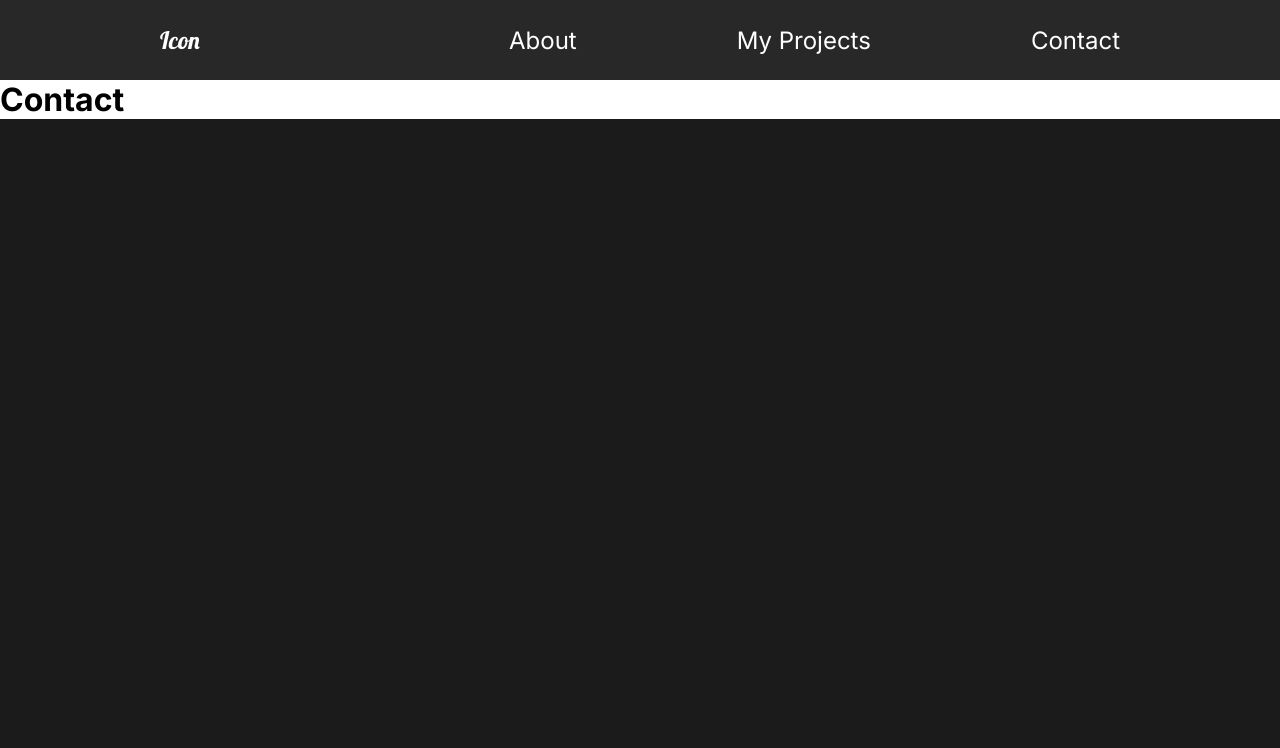
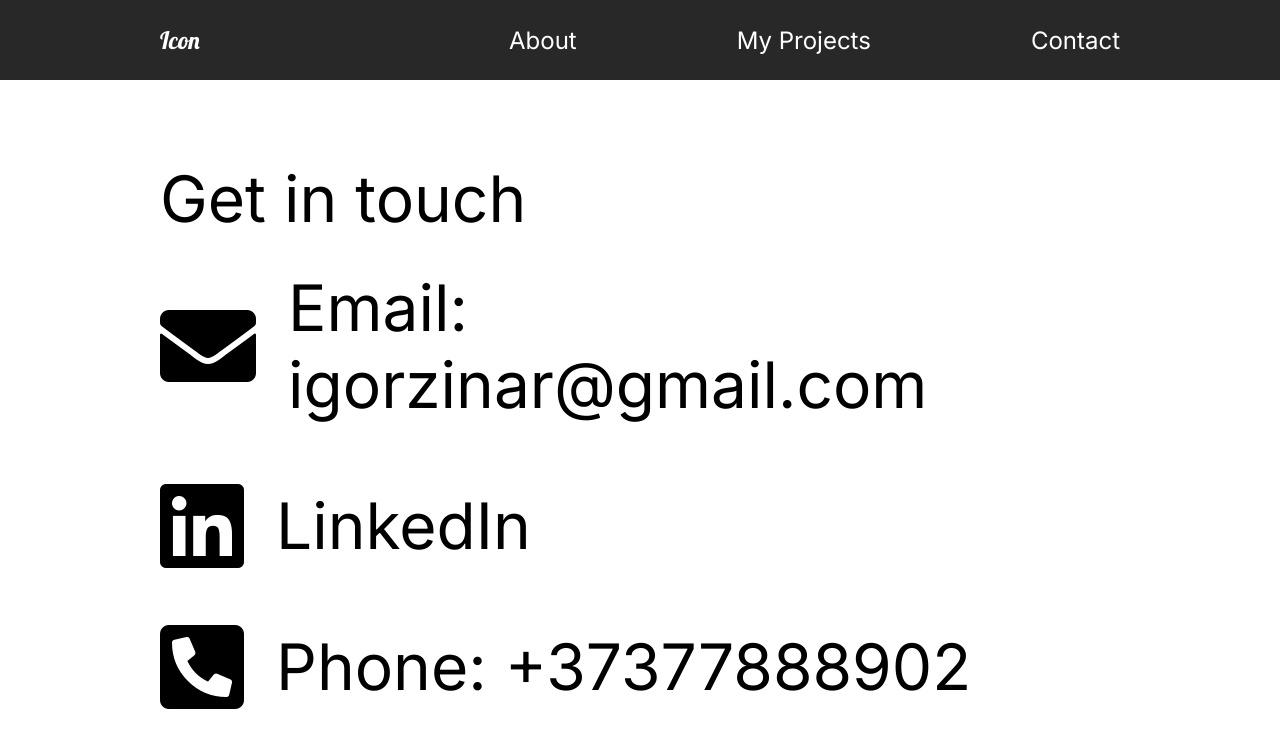
Before and after one commit to igorzinar/portfolio-react, a React (Create React App) app: page /contact in a window 1280 px wide. Shown: the top 748 px of the page. Built offline with nearby package versions, Linux system fonts and the light colour scheme.

Commit message:
fix horizontal scroll and every page scroll up when go to anover

```diff
--- a/public/index.html
+++ b/public/index.html
@@ -10,6 +10,12 @@
       content="Web site created using create-react-app"
     />
     <link rel="icon" href="mylogo.png" />
+    <link
+      rel="stylesheet"
+      href="https://cdnjs.cloudflare.com/ajax/libs/font-awesome/5.15.1/css/all.min.css"
+      integrity="sha512-+4zCK9k+qNFUR5X+cKL9EIR+ZOhtIloNl9GIKS57V1MyNsYpYcUrUeQc9vNfzsWfV28IaLL3i96P9sdNyeRssA=="
+      crossorigin="anonymous"
+    />
 
     <link
       href="https://fonts.googleapis.com/css2?family=Inter:wght@400;700&family=Lobster&display=swap"
--- a/src/App.js
+++ b/src/App.js
@@ -18,6 +18,7 @@ function App() {
   return (
     <div className="App">
       <GlobalStyle />
+
       <Nav />
       <AnimatePresence exitBeforeEnter>
         <Switch location={location} key={location.pathname}>
--- a/src/animation.js
+++ b/src/animation.js
@@ -89,3 +89,8 @@ export const scrollReveal = {
     transition: { duration: 1 },
   },
 }
+
+export const iconHover = {
+  hidden: {},
+  show: { scale: 1.2, color: ' #000', duration: 1 },
+}
--- a/src/components/AboutSection.js
+++ b/src/components/AboutSection.js
@@ -13,7 +13,7 @@ const AboutSection = () => {
       <Description>
         <motion.div>
           <Hide>
-            <motion.h2 variants={titleAnim}>I work to make</motion.h2>
+            <motion.h2 variants={titleAnim}>I like to make</motion.h2>
           </Hide>
           <Hide>
             <motion.h2 variants={titleAnim}>
--- a/src/components/GlobalStyle.js
+++ b/src/components/GlobalStyle.js
@@ -13,7 +13,10 @@ font-family: 'Lobster', cursive; */
 body {
     background: #1b1b1b;
     font-family: 'Inter', sans-serif;
+    overflow-x: hidden;
 }
+
+
 
 button {
     font-weight:bold;
@@ -61,5 +64,7 @@ button {
         line-height:150%;
     }
     font-size:1.4rem;
+
+
 `
 export default GlobalStyle
--- a/src/components/Nav.js
+++ b/src/components/Nav.js
@@ -33,6 +33,9 @@ const StyledNav = styled.nav`
   padding: 1rem 10rem;
   margin: auto;
   background: #282828;
+  position: sticky;
+  top: 0;
+  z-index: 10;
   a {
     color: #fff;
     text-decoration: none;
--- /dev/null
+++ b/src/components/ScrollTop.js
@@ -0,0 +1,17 @@
+import { useEffect } from 'react'
+import { useLocation } from 'react-router-dom'
+
+const ScrollTop = () => {
+  const { pathname } = useLocation()
+  console.log(pathname)
+
+  useEffect(() => {
+    window.scroll({
+      top: 0,
+      left: 0,
+    })
+  }, [pathname])
+  return null
+}
+
+export default ScrollTop
--- a/src/pages/AboutMe.js
+++ b/src/pages/AboutMe.js
@@ -6,7 +6,7 @@ import FaqSection from '../components/FaqSection'
 // Animations
 import { motion } from 'framer-motion'
 import { pageAnimation } from '../animation'
-
+import ScrollTop from '../components/ScrollTop'
 function AboutMe() {
   return (
     <motion.div
@@ -18,6 +18,7 @@ function AboutMe() {
       <AboutSection />
       <TechnologiesSection />
       <FaqSection />
+      <ScrollTop />
     </motion.div>
   )
 }
--- a/src/pages/Contact.js
+++ b/src/pages/Contact.js
@@ -1,20 +1,133 @@
 import React from 'react'
 // Animations
 import { motion } from 'framer-motion'
-import { pageAnimation } from '../animation'
+import { pageAnimation, titleAnim } from '../animation'
+import styled from 'styled-components'
 
 const Contact = () => {
   return (
-    <motion.div
+    <ContactStyle
       exit="exit"
       variants={pageAnimation}
       initial="hidden"
       animate="show"
       style={{ background: '#fff' }}
     >
-      <h1>Contact</h1>
-    </motion.div>
+      <Title>
+        <Hide>
+          <motion.h2 variants={titleAnim}> Get in touch</motion.h2>
+        </Hide>
+        <div>
+          <Hide>
+            <Social variants={titleAnim}>
+              <a href="mailto:igorzinar@gmail.com">
+                <i className="fas fa-envelope fa-4x"></i>
+              </a>
+
+              <a href="mailto:igorzinar@gmail.com">
+                <h2>Email: igorzinar@gmail.com </h2>
+              </a>
+            </Social>
+          </Hide>
+          <Hide>
+            <Social variants={titleAnim}>
+              <a href="https://www.linkedin.com/in/igor-zinar/">
+                <i className="fab fa-linkedin fa-4x"> </i>
+              </a>
+
+              <a href="https://www.linkedin.com/in/igor-zinar/">
+                <h2>LinkedIn</h2>
+              </a>
+            </Social>
+          </Hide>
+          <Hide>
+            <Social variants={titleAnim}>
+              <a href="tel:0037377888902">
+                <i className="fas fa-phone-square-alt fa-4x"></i>
+              </a>
+
+              <a href="tel:0037377888902">
+                <h2>Phone: +37377888902 </h2>
+              </a>
+            </Social>
+          </Hide>
+        </div>
+      </Title>
+    </ContactStyle>
   )
 }
 
+const ContactStyle = styled(motion.div)`
+  padding: 5rem 10rem;
+  color: #353535;
+  min-height: 90vh;
+`
+const Title = styled(motion.div)`
+  margin-bottom: 4rem;
+  color: #000;
+`
+
+const Hide = styled(motion.div)`
+  overflow: hidden;
+`
+
+const Circle = styled.div`
+  border-radius: 50%;
+  height: 3rem;
+  width: 3rem;
+  background: #353535;
+`
+const Social = styled(motion.div)`
+  display: flex;
+  align-items: center;
+  transition: all 1s ease-out;
+
+  a {
+    text-decoration: none;
+    transition: all 0.75s ease-out;
+    color: #000;
+    &:hover {
+      color: #23d997;
+    }
+  }
+  i {
+    color: #000;
+    transition: all 0.75s ease-out;
+    cursor: pointer;
+    &:hover {
+      color: #23d997;
+      animation: shake 0.82s cubic-bezier(0.3, 0.07, 0.19, 0.6) both;
+      transform: translate3d(0, 0, 0);
+      backface-visibility: hidden;
+      perspective: 1000px;
+    }
+  }
+
+  h2 {
+    margin: 2rem;
+  }
+
+  @keyframes shake {
+    10%,
+    90% {
+      transform: translate3d(-1px, 0, 0);
+    }
+
+    20%,
+    80% {
+      transform: translate3d(1px, 0, 0);
+    }
+
+    30%,
+    50%,
+    70% {
+      transform: translate3d(-2px, 0, 0);
+    }
+
+    40%,
+    60% {
+      transform: translate3d(2px, 0, 0);
+    }
+  }
+`
 export default Contact
--- a/src/pages/Projects.js
+++ b/src/pages/Projects.js
@@ -16,11 +16,9 @@ import {
   slider,
   sliderContainer,
 } from '../animation'
-import { useScroll } from '../components/useScroll'
+
+import ScrollTop from '../components/ScrollTop'
 const Projects = () => {
-  const [element, controls] = useScroll()
-  const [element2, controls2] = useScroll()
-
   return (
     <StyledProjects
       exit="exit"
@@ -70,6 +68,7 @@ const Projects = () => {
           <img src={quiz} alt="quiz" />
         </Link>
       </Project>
+      <ScrollTop />
     </StyledProjects>
   )
 }
```
Also changed, not shown: 1 other file (tests, documents, lock files or other folders).
